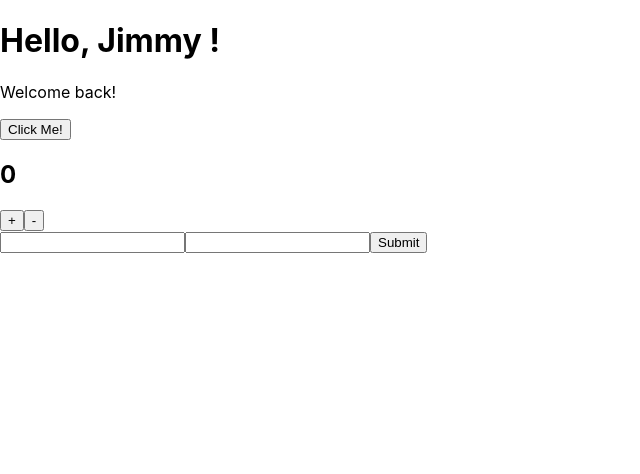
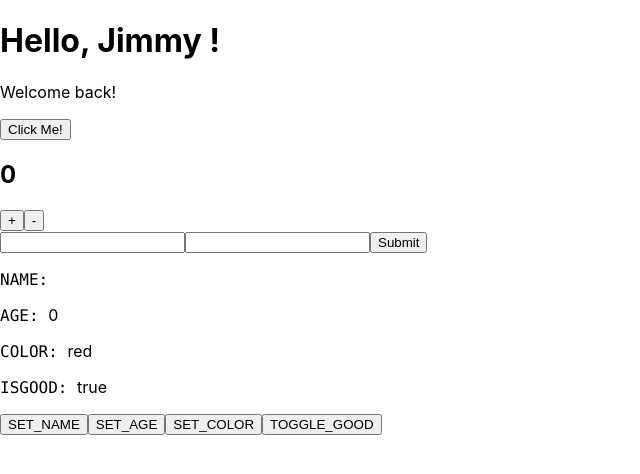
Before and after one commit to JimmyJoo/ts-react-playground, a React (Create React App) app: page / in a window 1280 px wide. Shown: the top 474 px of the page, without its empty margins (0-640 px from the left). Built offline with nearby package versions, Linux system fonts and the light colour scheme.

Commit message:
:art: Use contextApi in ts

```diff
--- a/src/App.tsx
+++ b/src/App.tsx
@@ -2,6 +2,7 @@ import React from 'react';
 import Counter from './Counter';
 import Greetings from './Greetings';
 import Form from './Form';
+import ReducerSample from './ReducerSample';
 
 function App() {
   const onClick = (name: string) => {
@@ -24,6 +25,7 @@ function App() {
       />
       <Counter />
       <Form onSubmit={onSubmit} />
+      <ReducerSample />
     </div>
   );
 }
--- /dev/null
+++ b/src/ReducerSample.tsx
@@ -0,0 +1,39 @@
+import React, { useReducer } from 'react';
+import { useSampleDispatch, useSampleState } from './SampleContext';
+
+function ReducerSample() {
+  const state = useSampleState();
+  const dispatch = useSampleDispatch();
+
+  const onSetName = () => dispatch({ type: 'SET_NAME', name: 'Jimmy' });
+  const onSetAge = () => dispatch({ type: 'SET_AGE', age: 27 });
+  const onSetColor = () => dispatch({ type: 'SET_COLOR', color: 'blue' });
+  const onToggleGood = () => dispatch({ type: 'TOGGLE_GOOD' });
+
+  return (
+    <div>
+      <div>
+        <p>
+          <code>NAME: </code> {state.name}
+        </p>
+        <p>
+          <code>AGE: </code> {state.age}
+        </p>
+        <p>
+          <code>COLOR: </code> {state.color}
+        </p>
+        <p>
+          <code>ISGOOD: </code> {state.isGood ? 'true' : 'false'}
+        </p>
+      </div>
+      <div>
+        <button onClick={onSetName}>SET_NAME</button>
+        <button onClick={onSetAge}>SET_AGE</button>
+        <button onClick={onSetColor}>SET_COLOR</button>
+        <button onClick={onToggleGood}>TOGGLE_GOOD</button>
+      </div>
+    </div>
+  );
+}
+
+export default ReducerSample;
--- /dev/null
+++ b/src/SampleContext.tsx
@@ -0,0 +1,79 @@
+import React, { createContext, Dispatch, useContext, useReducer } from 'react';
+
+type Color = 'red' | 'orange' | 'blue';
+
+type State = {
+  name: string;
+  age: number;
+  color: Color;
+  isGood: boolean;
+};
+
+type Action =
+  | { type: 'SET_NAME'; name: string }
+  | { type: 'SET_AGE'; age: number }
+  | { type: 'SET_COLOR'; color: Color }
+  | { type: 'TOGGLE_GOOD' };
+
+function reducer(state: State, action: Action): State {
+  switch (action.type) {
+    case 'SET_NAME':
+      return {
+        ...state,
+        name: action.name,
+      };
+    case 'SET_AGE':
+      return {
+        ...state,
+        age: action.age,
+      };
+    case 'SET_COLOR':
+      return {
+        ...state,
+        color: action.color,
+      };
+    case 'TOGGLE_GOOD':
+      return {
+        ...state,
+        isGood: !state.isGood,
+      };
+    default:
+      throw new Error('Unhandled action type');
+  }
+}
+
+const SampleStateContext = createContext<State | null>(null);
+const SampleDispatchContext = createContext<Dispatch<Action> | null>(null);
+
+type Props = {
+  children: React.ReactNode;
+};
+
+export function SampleProvider({ children }: Props) {
+  const [state, dispatch] = useReducer(reducer, {
+    name: '',
+    age: 0,
+    color: 'red',
+    isGood: true,
+  });
+
+  return (
+    <SampleStateContext.Provider value={state}>
+      <SampleDispatchContext.Provider value={dispatch}>
+        {children}
+      </SampleDispatchContext.Provider>
+    </SampleStateContext.Provider>
+  );
+}
+
+export function useSampleState() {
+  const state = useContext(SampleStateContext);
+  if (!state) throw new Error('Cannot find Sample Provider');
+  return state;
+}
+
+export function useSampleDispatch() {
+  const dispatch = useContext(SampleDispatchContext);
+  if (!dispatch) throw new Error('Cannot find Sample Provider');
+  return dispatch;
+}
--- a/src/index.tsx
+++ b/src/index.tsx
@@ -3,10 +3,13 @@ import ReactDOM from 'react-dom';
 import './index.css';
 import App from './App';
 import reportWebVitals from './reportWebVitals';
+import { SampleProvider } from './SampleContext';
 
 ReactDOM.render(
   <React.StrictMode>
-    <App />
+    <SampleProvider>
+      <App />
+    </SampleProvider>
   </React.StrictMode>,
   document.getElementById('root')
 );
```
